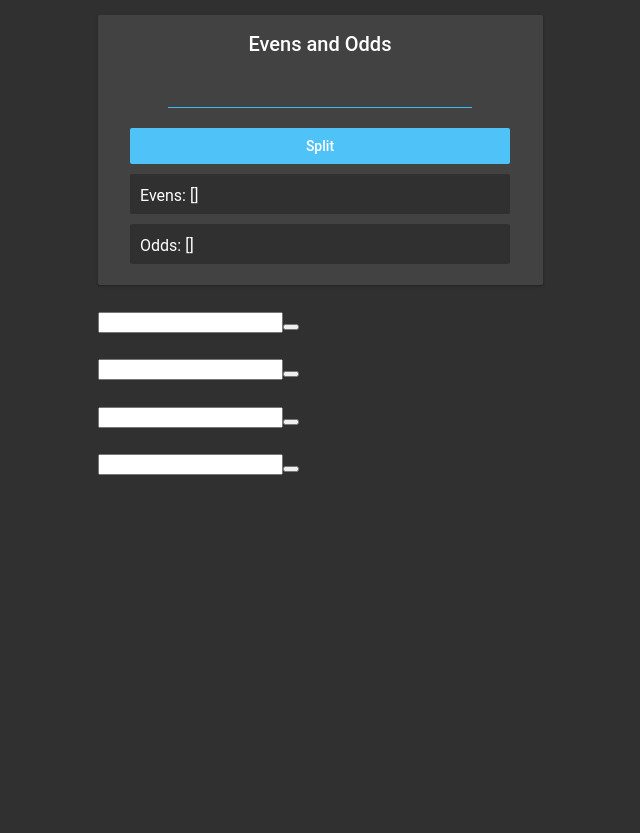
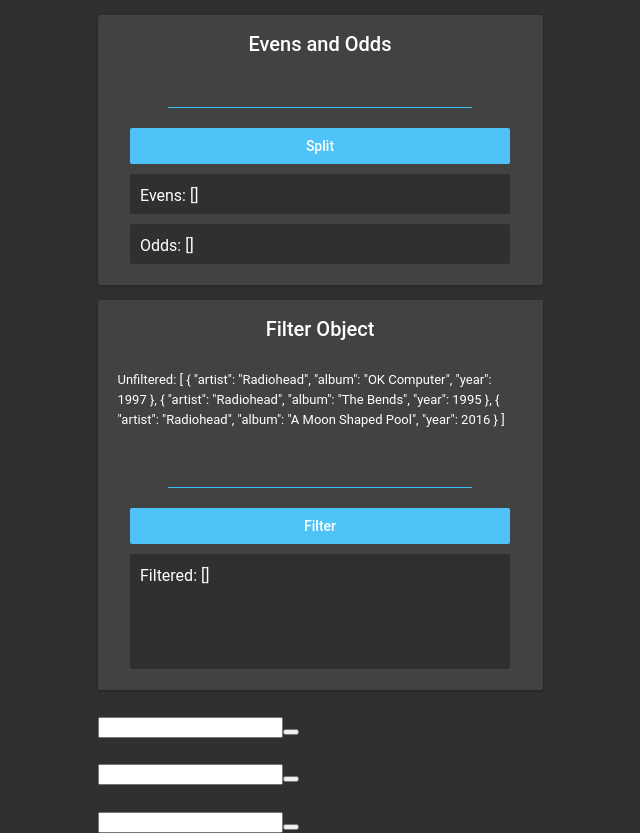
Before and after one commit to dontomassino777/react-toy-problems, a React (Create React App) app: page / in a window 1280 px wide. Shown: the whole page, without its empty margins (320-960 px from the left). Before the commit the page ends 800 px from the top, so only its background shows below. Built offline with nearby package versions, Linux system fonts and the light colour scheme.

Commit message:
filter object feature working

```diff
--- a/src/components/Topics/FilterObject.js
+++ b/src/components/Topics/FilterObject.js
@@ -1,24 +1,59 @@
 import React, {Component} from 'react';
 
 export default class FilterObject extends Component {
+
+    constructor() {
+        super();
+
+        this.state = {
+            unFilteredArray: [
+                {
+                    artist: "Radiohead",
+                    album: "OK Computer",
+                    year: 1997
+                },
+                {
+                    artist: "Radiohead",
+                    album: "The Bends",
+                    year: 1995
+                },
+                {
+                    artist: "Radiohead",
+                    album: "A Moon Shaped Pool",
+                    year: 2016
+                }
+            ],
+
+            userInput: "",
+            filteredArray: []
+        }
+    }
+
+    handleChange(val) {
+        this.setState({ userInput: val });
+    }
+
+    filterObject(prop) {
+        let discography = this.state.unFilteredArray;
+        let filteredDiscography = [];
+
+        for (let i = 0; i < discography.length; i++) {
+            if (discography[i].hasOwnProperty(prop)) {
+                filteredDiscography.push(discography[i]);
+            }
+        }
+
+        this.setState({ filteredArray: filteredDiscography});
+    }
+
     render() {
         return (
-            <div>
-                <h4>
-
-                </h4>
-                <input>
-
-                </input>
-                <button>
-
-                </button>
-                <span>
-
-                </span>
-                <span>
-
-                </span>
+            <div className="puzzleBox filterObjectPB">
+                <h4>Filter Object</h4>
+                <span className="puzzleText"> Unfiltered: { JSON.stringify(this.state.unFilteredArray, null, 10) }</span>
+                <input className="inputLine" onChange={ (e) => this.handleChange(e.target.value) }></input>
+                <button className="confirmationButton" onClick={ () => { this.filterObject(this.state.userInput) }}>Filter</button>
+                <span className="resultsBox filterObjectRB">Filtered: { JSON.stringify(this.state.filteredArray, null, 10) }</span>
             </div>
         )
     }
```
